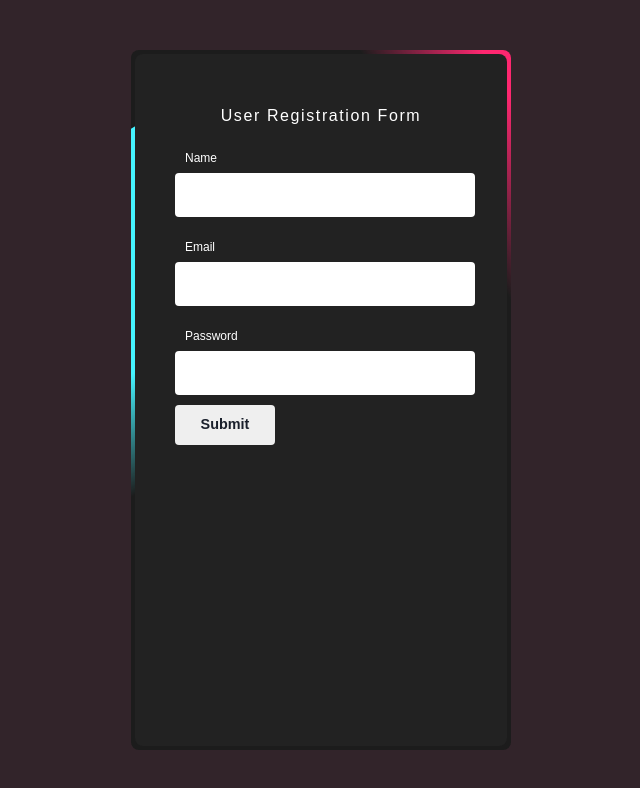
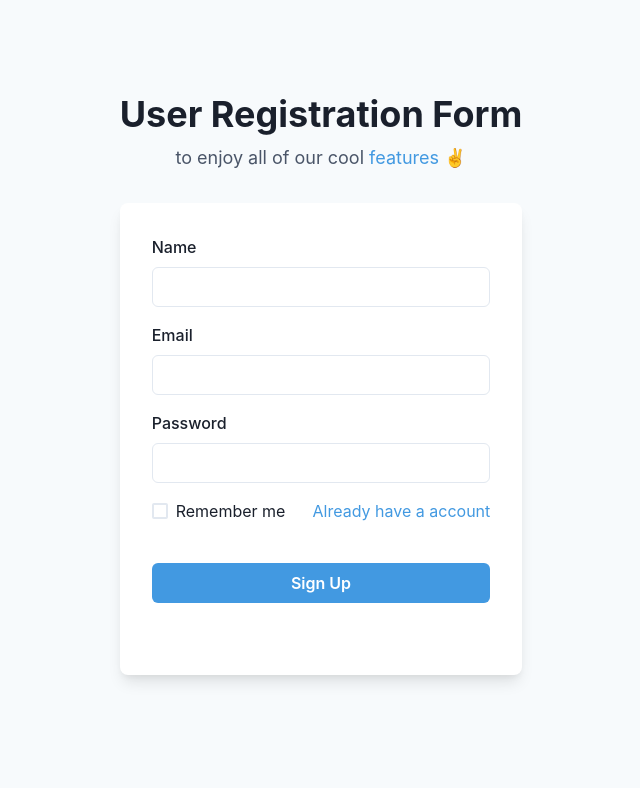
Before and after one commit to priyanka1565/attryb-assignmnet, a React (Create React App) app in the folder client/: page / in a window 1280 px wide. Shown: the top 788 px of the page, without its empty margins (319-959 px from the left). Built offline with nearby package versions, Linux system fonts and the light colour scheme.

Commit message:
all necessary changes are upadted

```diff
--- /dev/null
+++ b/client/src/components/pages/OEM/SearchOEM.css
@@ -0,0 +1,21 @@
+.oem_search {
+    margin: auto;
+    width: 50%;
+    margin-top: 20px;
+    border: 5px solid gray;
+    border-radius: 18px;
+    font-size: 20px;
+    font-weight: 700;
+    box-shadow: rgba(0, 0, 0, 0.35) 0px 5px 15px;
+    text-align: center;
+}
+
+.container {
+    margin: auto;
+    width: 100%;
+    margin-left: 30%;
+    margin-top: 5%;
+}
+.br-box{
+
+}
--- a/client/src/components/pages/Product/EditCar.jsx
+++ b/client/src/components/pages/Product/EditCar.jsx
@@ -3,6 +3,7 @@ import "react-toastify/dist/ReactToastify.css";
 import { ToastContainer, toast } from "react-toastify";
 import axios from "axios"
 import { useLocation } from 'react-router-dom';
+import { useNavigate } from "react-router-dom"
 import {
     Flex,
     Box,
@@ -25,6 +26,8 @@ const Edit_Car = () => {
         description: ""
     }
 
+    const navigate = useNavigate();
+
     const [getinput, Setinput] = useState(formData);
     // get id from location
     const location = useLocation();
@@ -41,7 +44,7 @@ const Edit_Car = () => {
         getinput["_id"] = id;
     }
 
-    console.log(getinput,"getinput")
+    console.log(getinput, "getinput")
 
     const EditCarDetails = async () => {
         if (!getinput?.image) {
@@ -63,7 +66,9 @@ const Edit_Car = () => {
 
                 axios.post(url, getinput, { headers: config }).then((res) => {
                     if (res) {
+                        navigate("/getcar")
                         toast.success(res?.data?.message)
+
                     }
                 }).catch((err) => {
                     console.log(err, "err")
@@ -122,7 +127,7 @@ const Edit_Car = () => {
                             }}>
                             Submit
                         </Button>
-                        <ToastContainer/>
+                        <ToastContainer />
                     </Stack>
 
                 </Box>
--- a/client/src/components/pages/Product/GetCar.css
+++ b/client/src/components/pages/Product/GetCar.css
@@ -1,36 +1,65 @@
-.container{
-    height: 100%;
-    width: 100%;
+* {
+    box-sizing: border-box;
+}
 
+body {
+    font-family: Arial, Helvetica, sans-serif;
 }
-.car_main {
-    display: grid;
-    grid-template-columns: repeat(2,1fr);
-    grid-template-rows: auto;
-    border: 3px solid teal;
-   margin-top: 30px;
-   margin-left: 20px;
 
+/* Float four columns side by side */
+.column {
+    float: left;
+    width: 25%;
+    padding: 0 10px;
 }
-img{
-    height: 300px;
-    width: 300px;
-    gap: 20px;
+
+/* Remove extra left and right margins, due to padding in columns */
+.row {
+    margin: 0 -5px;
 }
-.attri{
-    display: flex;
-    flex-direction: column;
-    margin-left: -50%;
-    margin-top: 100px;
-    font-family: Arial, Helvetica, sans-serif;
-    font-style: normal;
+
+/* Clear floats after the columns */
+.row:after {
+    content: "";
+    display: table;
+    clear: both;
+}
+
+/* Style the counter cards */
+.card {
+    box-shadow: 0 4px 8px 0 rgba(0, 0, 0, 0.2);
+    /* this adds the "card" effect */
+    padding: 16px;
+    text-align: center;
+    background-color: #f1f1f1;
+}
+
+/* Responsive columns - one column layout (vertical) on small screens */
+@media screen and (max-width: 600px) {
+    .column {
+        width: 100%;
+        display: block;
+        margin-bottom: 20px;
+    }
+}
+
+.button {
+    background-color: #4CAF50;
+    border: none;
+    color: white;
+    padding: 15px 32px;
+    text-align: center;
+    text-decoration: none;
+    display: inline-block;
+    font-size: 16px;
+    margin: 4px 2px;
+    cursor: pointer;
+}
+
+h1 {
+    margin-left: 30%;
+    font-size: 23px;
+    font-family: sans-serif;
     font-weight: 500;
-    gap:20px
+    margin-top: 3%;
 }
-button{
-    height: 20%;
-    width: 20%;
-    cursor: pointer;
-    border: 2px solid red;
-    background-color: bisque;
-}
--- a/client/src/components/pages/login/Login.jsx
+++ b/client/src/components/pages/login/Login.jsx
@@ -43,6 +43,10 @@ const Login = () => {
 
     };
 
+    const goToSignUp = () => {
+        navigate("/")
+    }
+
     return (
 
         <Flex
@@ -77,7 +81,10 @@ const Login = () => {
                                 align={'start'}
                                 justify={'space-between'}>
                                 <Checkbox>Remember me</Checkbox>
-                                <Link color={'blue.400'}>Create Account </Link>
+                                <Link
+                                    onClick={goToSignUp}
+                                    color={'blue.400'}>
+                                    Create Account </Link>
                             </Stack>
                             <Button onClick={handleSubmit}
                                 bg={'blue.400'}
--- a/client/src/components/pages/signup/Signup.css
+++ b/client/src/components/pages/signup/Signup.css
@@ -12,7 +12,7 @@
     align-items: center;
     justify-content: center;
     min-height: 100vh;
-    background: #32242a;
+    background: #fff;
 }
 
 .box1 {
--- a/client/src/components/pages/signup/Signup.jsx
+++ b/client/src/components/pages/signup/Signup.jsx
@@ -1,13 +1,27 @@
-import { useState } from "react";
+import React, { useState } from 'react';
+import {
+    Flex,
+    Box,
+    FormControl,
+    FormLabel,
+    Input,
+    Checkbox,
+    Stack,
+    Link,
+    Button,
+    Heading,
+    Text,
+    useColorModeValue,
+} from '@chakra-ui/react';
+
+import { useNavigate } from 'react-router-dom';
 import { ToastContainer, toast } from "react-toastify";
 import "react-toastify/dist/ReactToastify.css";
-import "./Signup.css"
-import { useNavigate } from "react-router-dom";
-const SignupForm = () => {
+
+const Login = () => {
     const [first_name, setFirstName] = useState("");
+    const [password, setPassword] = useState("");
     const [email, setEmail] = useState("");
-    const [password, setPassword] = useState("");
-
 
     const navigate = useNavigate();
 
@@ -21,11 +35,8 @@ const SignupForm = () => {
                 f_name: first_name,
                 password: password,
                 email: email,
-
-
             }
             console.log(user_obj)
-
             localStorage.setItem("user_data", JSON.stringify(user_obj));
             navigate("/login");
         }
@@ -34,52 +45,76 @@ const SignupForm = () => {
         }
 
     }
+
+    const goToSignIn = () => {
+        navigate("/login")
+    }
     return (
-        <div>
-            <div className="main_div1">
-                <div className="box1">
-                    <span className="bordreLine1"></span>
-                    <form action="" onSubmit={handleSubmit}>
-                        <h2>User Registration Form</h2>
-                        <div className="inputBox1">
-                            <input
-                                type="text"
+
+        <Flex
+            minH={'100vh'}
+            align={'center'}
+            justify={'center'}
+            bg={useColorModeValue('gray.50', 'gray.800')}>
+            <Stack spacing={8} mx={'auto'} maxW={'lg'} py={12} px={6}>
+                <Stack align={'center'}>
+                    <Heading fontSize={'4xl'}>User Registration Form</Heading>
+                    <Text fontSize={'lg'} color={'gray.600'}>
+                        to enjoy all of our cool <Link color={'blue.400'}>features</Link> ✌️
+                    </Text>
+                </Stack>
+                <Box
+                    rounded={'lg'}
+                    bg={useColorModeValue('white', 'gray.700')}
+                    boxShadow={'lg'}
+                    p={8}>
+                    <Stack spacing={4}>
+                        <FormControl id="email">
+                            <FormLabel>Name</FormLabel>
+                            <Input type="text"
                                 onChange={(e) => setFirstName(e.target.value)}
-                                value={first_name}
-                            />
+                                value={first_name} />
+                        </FormControl>
+                        <FormControl id="password">
+                            <FormLabel>Email</FormLabel>
+                            <Input type="text"
+                                onChange={(e) => setEmail(e.target.value)}
+                                value={email} />
+                        </FormControl>
+                        <FormControl id="password">
+                            <FormLabel>Password</FormLabel>
+                            <Input type="text"
+                                onChange={(e) => setPassword(e.target.value)}
+                                value={password} />
+                        </FormControl>
+                        <Stack spacing={10}>
+                            <Stack
+                                direction={{ base: 'column', sm: 'row' }}
+                                align={'start'}
+                                justify={'space-between'}>
+                                <Checkbox>Remember me</Checkbox>
+                                <Link
+                                    color={'blue.400'}
+                                    onClick={goToSignIn}
+                                >Already have a account</Link>
+                            </Stack>
+                            <Button onClick={handleSubmit}
+                                bg={'blue.400'}
+                                color={'white'}
+                                _hover={{
+                                    bg: 'blue.500',
+                                }}>
+                                Sign Up
+                            </Button>
+                            <ToastContainer />
+                        </Stack>
+                    </Stack>
+                </Box>
+                <ToastContainer />
+            </Stack>
 
-                            <span>Name</span>
-                            <i></i>
-                        </div>
-
-                        <div className="inputBox1">
-                            <input
-                                type="text"
-                                onChange={(e) => setEmail(e.target.value)}
-                                value={email}
-                            />
-                            <span>Email</span>
-                            <i></i>
-                        </div>
-                        <div className="inputBox1">
-                            <input
-                                type="text"
-                                onChange={(e) => setPassword(e.target.value)}
-                                value={password}
-                            />
-                            <span>Password</span>
-                            <i></i>
-                        </div>
-
-
-                        <input type="submit" />
-                    </form>
-                    <ToastContainer />
-                </div>
-            </div>
-        </div>
+        </Flex>
     );
 }
 
-export default SignupForm;
-;
+export default Login
```
Also changed, not shown: client/src/components/pages/OEM/SearchOEM.jsx (+47 -17 lines), client/src/components/pages/Product/GetCar.jsx (+16 -13 lines).
